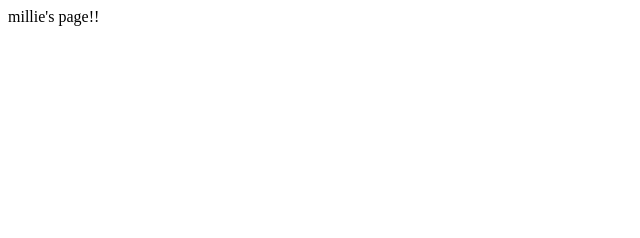
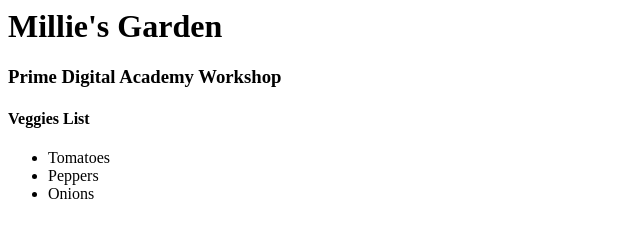
Before and after one commit to mhwalsh/html-css-workshop, a plain HTML site: page index.html in a window 1280 px wide. Shown: the whole page, without its empty margins (0-640 px from the left). Drawn offline with Linux system fonts and the light colour scheme.

Commit message:
added veggies list

```diff
--- a/index.html
+++ b/index.html
@@ -2,6 +2,14 @@
   <head>
   </head>
   <body>
-    millie's page!!
+   <h1>Millie's Garden</h1>
+   <h3>Prime Digital Academy Workshop</h3>
+
+   <h4> Veggies List</h4>
+   <ul>
+     <li>Tomatoes</li>
+     <li>Peppers</li>
+     <li>Onions</li>
+   </ul>
   </body>
 </html>
```
